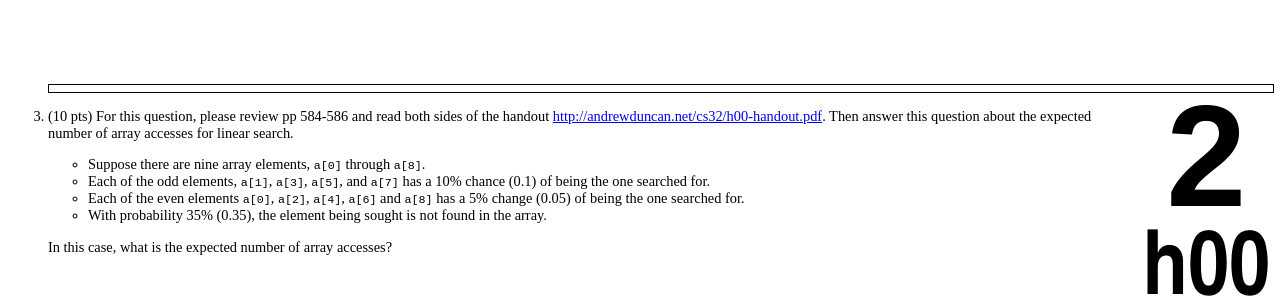
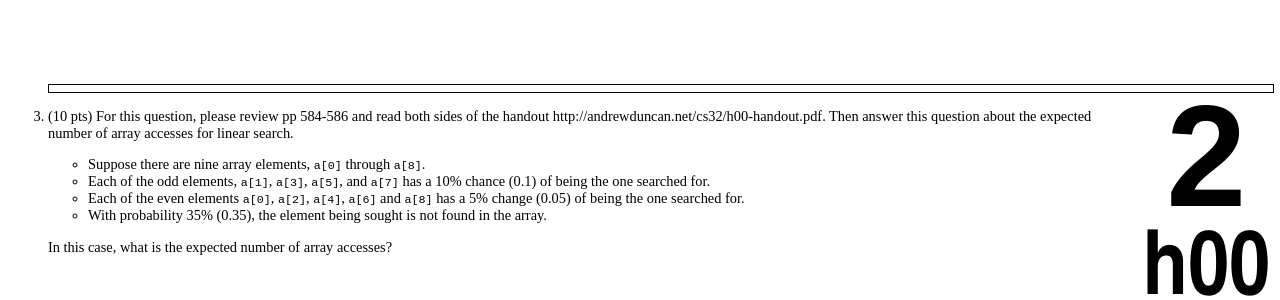
Before and after one commit to ucsb-cs32-s17/ucsb-cs32-s17.github.io, a Jekyll site: the page built from _hwk/h00.md, in a window 1280 px wide. Shown: the part 1284-1584 px from the top of the page. Built offline with Jekyll 4.4.1, drawn with Linux system fonts in a browser that asks for light colours.

Commit message:
Removed angle brackets from URL.

```diff
--- a/_hwk/h00.md
+++ b/_hwk/h00.md
@@ -84,7 +84,7 @@ passed in.)
 
 <li style="padding-bottom:10em;" markdown="1">
 (10 pts) For this question, please review pp 584-586 and read both
-sides of the handout <http://andrewduncan.net/cs32/h00-handout.pdf>. Then answer this
+sides of the handout http://andrewduncan.net/cs32/h00-handout.pdf. Then answer this
 question about the expected number of array accesses for linear
 search.
 
```
